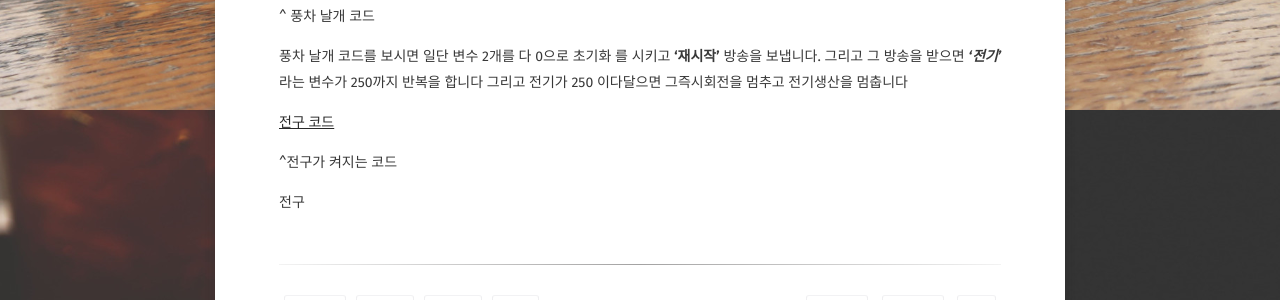
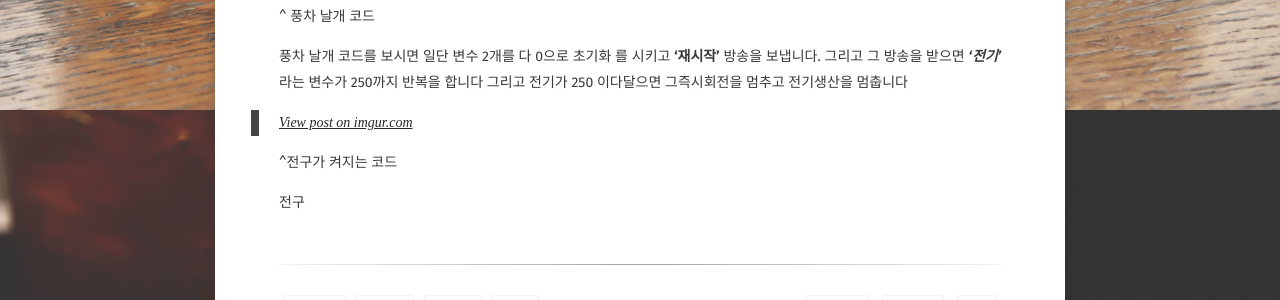
Before and after one commit to funct1onx/funct1onx.github.com, a Jekyll site: the page built from _posts/2012-05-23-readability-feature-post.md, in a window 1280 px wide. Shown: the part 790-1090 px from the top of the page. Built offline with Jekyll 4.4.1, drawn with Linux system fonts in a browser that asks for light colours; some web fonts are replaced; a script that is not in the unit is left out.

Commit message:
Update 2012-05-23-readability-feature-post.md

```diff
--- a/_posts/2012-05-23-readability-feature-post.md
+++ b/_posts/2012-05-23-readability-feature-post.md
@@ -29,7 +29,7 @@ https://imgur.com/B4cmPYj
 **'재시작'** 방송을 보냅니다. 그리고 그 방송을 받으면 ***'전기'*** 라는 변수가
 250까지 반복을 합니다 그리고 전기가 250 이다달으면 그즉시회전을 멈추고 전기생산을 멈춥니다
 
-[전구 코드](https://imgur.com/afEgw7v)
+<blockquote class="imgur-embed-pub" lang="en" data-id="undefined"><a href="https://imgur.com/undefined">View post on imgur.com</a></blockquote><script async src="//s.imgur.com/min/embed.js" charset="utf-8"></script>
 
 ^전구가 켜지는 코드
 
```
